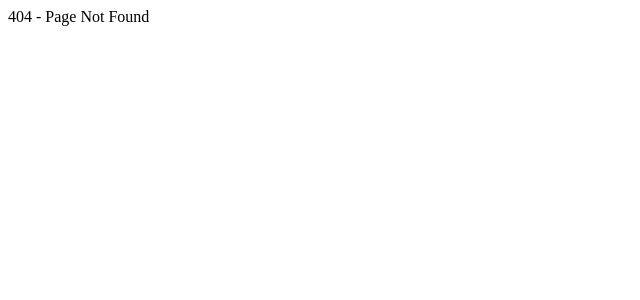
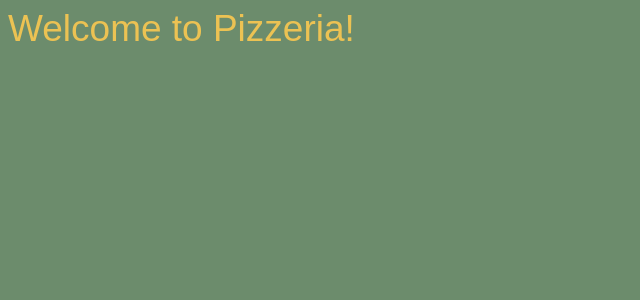
Before and after one commit to rigander/Pizzeria-Next14, a Next.js app: page / in a window 1280 px wide. Before the commit this address had no page. Shown: the top 300 px of the page, without its empty margins (0-640 px from the left). Built offline with nearby package versions, Linux system fonts and the light colour scheme.

Commit message:
package.json updates

```diff
--- a/src/app/layout.jsx
+++ b/src/app/layout.jsx
@@ -1,7 +1,9 @@
-export default function RootLayout({ children }) {
+import '../styles/global.css'
+function RootLayout({ children }) {
     return (
         <html lang="en">
         <body>{children}</body>
         </html>
-    );
+    )
 }
+export default RootLayout
--- /dev/null
+++ b/src/app/page.jsx
@@ -0,0 +1,6 @@
+function HomePage() {
+    return(
+        <div>Welcome to Pizzeria!</div>
+    )
+}
+export default HomePage
--- /dev/null
+++ b/src/styles/global.css
@@ -0,0 +1,6 @@
+body{
+    background-color: #6c8c6c;
+    color: #ecc253;
+    font-size: 37px;
+    font-family: "Calibri Light", sans-serif;
+}
```
Also changed, not shown: package.json (+7 -0 lines), 1 other file (tests, documents, lock files or other folders).
